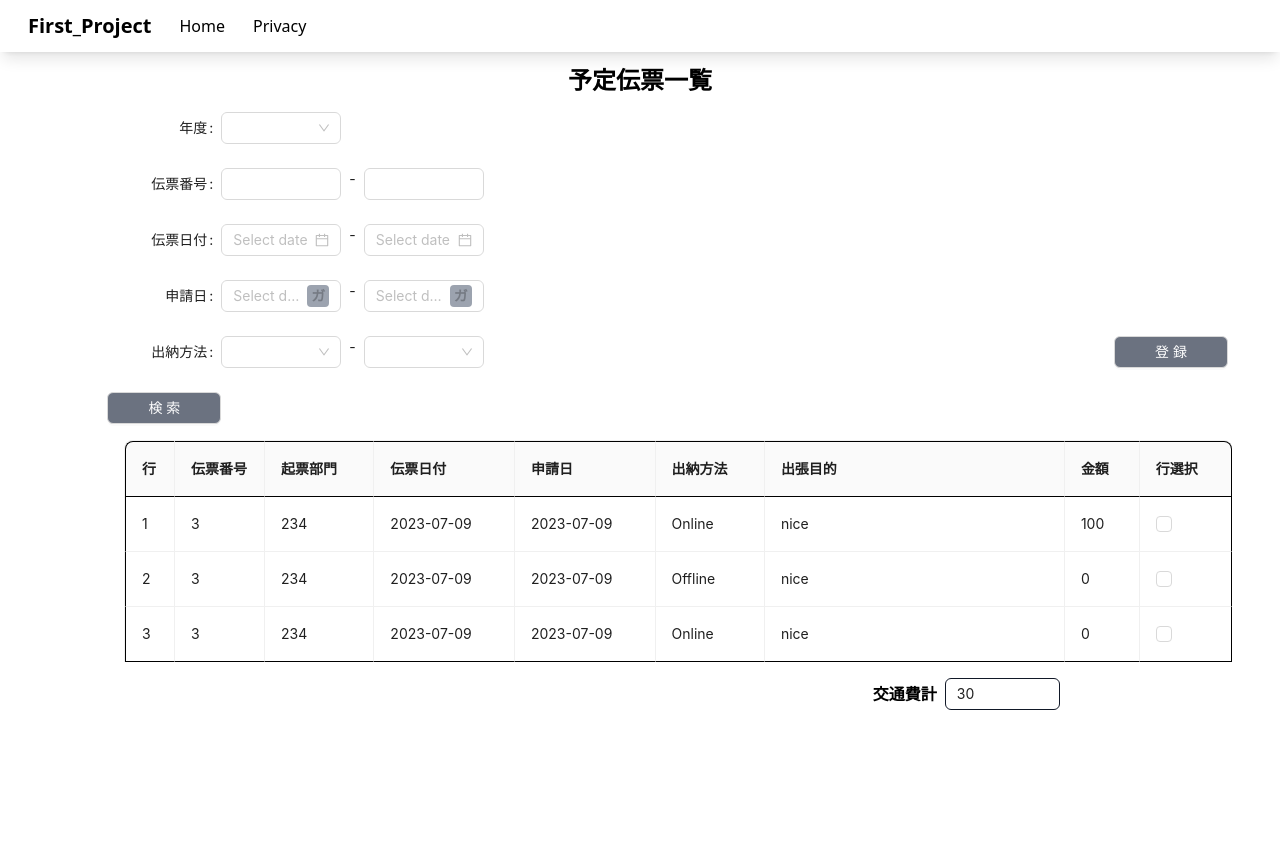
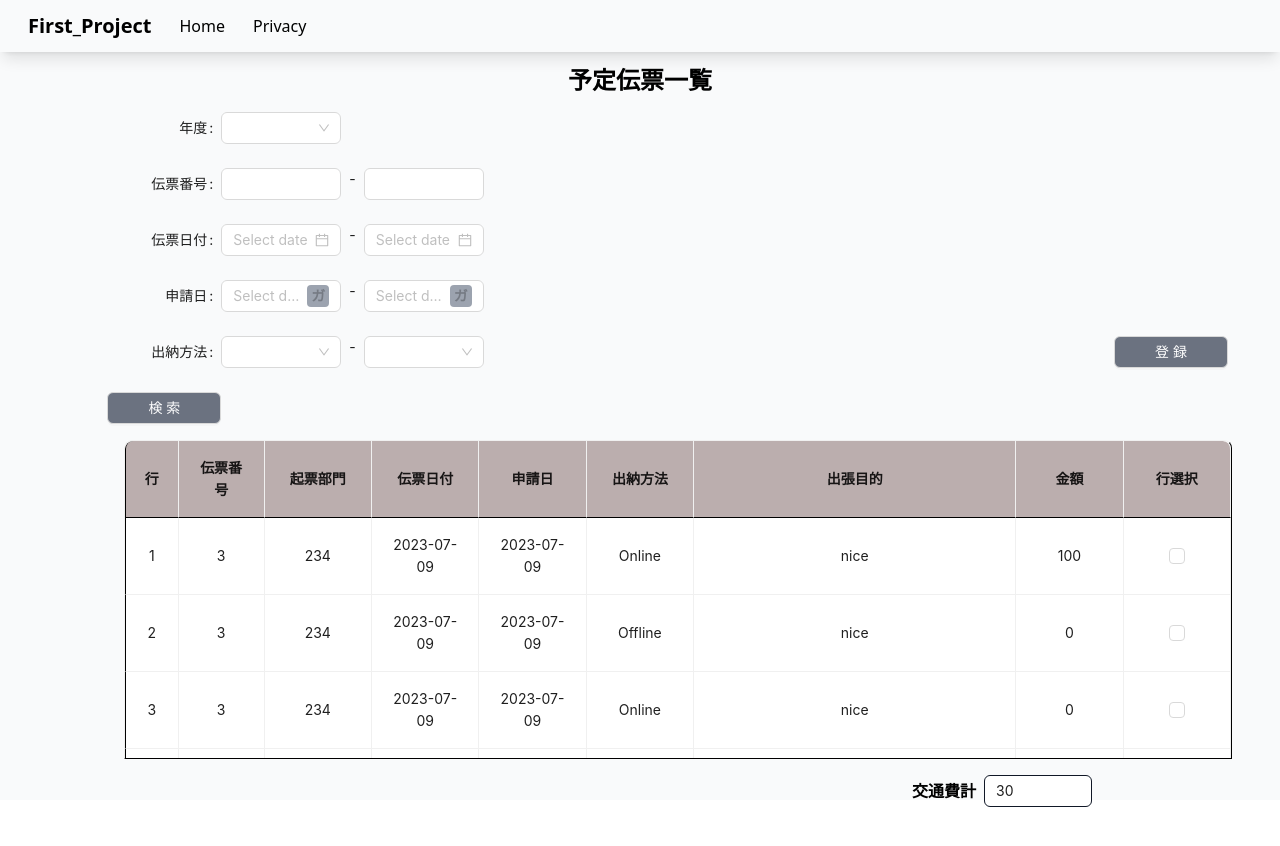
Before and after one commit to linhvq1/Intern-project, a React (Create React App) app in the folder client/: page / in a window 1280 px wide. Shown: the top 846 px of the page. Built offline with nearby package versions, Linux system fonts and the light colour scheme.

Commit message:
update env and change some file

```diff
--- a/client/package.json
+++ b/client/package.json
@@ -7,6 +7,8 @@
     "@testing-library/react": "^13.4.0",
     "@testing-library/user-event": "^13.5.0",
     "antd": "^5.1.4",
+    "axios": "^1.3.4",
+    "dotenv": "^16.0.3",
     "mobx": "^6.7.0",
     "mobx-react": "^7.6.0",
     "react": "^18.2.0",
@@ -14,7 +16,7 @@
     "react-router": "^6.6.2",
     "react-router-dom": "^6.6.2",
     "react-scripts": "5.0.1",
-    "styled-components": "^5.3.6",
+    "styled-components": "^5.3.8",
     "web-vitals": "^2.1.4"
   },
   "scripts": {
--- a/client/src/components/CustomTable.js
+++ b/client/src/components/CustomTable.js
@@ -1,28 +1,23 @@
 import { Table, Checkbox, Input } from "antd";
-import { useState } from "react";
+import { useState, useEffect } from "react";
 import styled from 'styled-components'
 
 const StyledTable = styled(Table)`
   .ant-table-thead > tr > th{
-    border-top: 1px solid black !important;
-
-    border-bottom: 1px solid black !important;
+    border-bottom: 1px solid black;
+    background: #bbaeae;
   }
   .ant-table-thead > tr > th:first-child{
     border-left: 1px solid black !important;
   }
-  .ant-table-thead > tr > th:last-child{
-    border-right: 1px solid black !important;
-  }
-
   .ant-table-row td:first-child{
     border-left: 1px solid black !important;
   }
-  .ant-table-row td:last-child{
-    border-right: 1px solid black !important;
+  .ant-table-container{
+    border: 1px solid black;
   }
-  .ant-table-tbody > .ant-table-row:last-child > td{
-    border-bottom: 1px solid black !important;
+  .ant-table-cell-scrollbar{
+    background: #bbaeae !important;
   }
 `
 
@@ -30,52 +25,67 @@ const columns = [
   {
     title: "行",
     dataIndex: "index",
-    width: 50,
+    width: "5%",
     key: "index",
     render: (text) => <a>{text}</a>,
+    align: 'center'
   },
   {
     title: "伝票番号",
     dataIndex: "spliNum",
     key: "spliNum",
-    width: 90
+    width: "8%",
+    align: 'center'
   },
   {
     title: "起票部門",
     dataIndex: "ticket",
     key: "ticket",
+    width: "10%",
+    align: 'center'
   },
   {
     title: "伝票日付",
     dataIndex: "splitDate",
     key: "splitDate",
+    width: "10%",
+    align: 'center'
   },
   {
     title: "申請日",
     dataIndex: "filingDate",
     key: "filingDate",
+    width: "10%",
+    align: 'center'
   },
   {
     title: "出納方法",
     dataIndex: "casherMethod",
     key: "casherMethod",
+    width: "10%",
+    align: 'center'
   },
   {
     title: "出張目的",
     dataIndex: "trip",
     key: "trip",
-    width: 300
+    width: "30%",
+    align: 'center'
   },
   {
     title: "金額",
     dataIndex: "money",
     key: "money",
+    width: "10%",
+    align: 'center'
   },
   {
     title: "行選択",
     dataIndex: "lineSelection",
     key: "lineSelection",
     render: () => <Checkbox />,
+    width: "10%",
+    align: 'center'
   },
 ];
 const data = [
@@ -112,18 +122,63 @@ const data = [
     money: "0",
     lineSelection: "",
   },
+  {
+    index: "3",
+    spliNum: "3",
+    ticket: "234",
+    splitDate: "2023-07-09",
+    filingDate: "2023-07-09",
+    casherMethod: "Online",
+    trip: "nice",
+    money: "0",
+    lineSelection: "",
+  },
+  {
+    index: "3",
+    spliNum: "3",
+    ticket: "234",
+    splitDate: "2023-07-09",
+    filingDate: "2023-07-09",
+    casherMethod: "Online",
+    trip: "nice",
+    money: "0",
+    lineSelection: "",
+  },
+  {
+    index: "3",
+    spliNum: "3",
+    ticket: "234",
+    splitDate: "2023-07-09",
+    filingDate: "2023-07-09",
+    casherMethod: "Online",
+    trip: "nice",
+    money: "0",
+    lineSelection: "",
+  },
+  {
+    index: "3",
+    spliNum: "3",
+    ticket: "234",
+    splitDate: "2023-07-09",
+    filingDate: "2023-07-09",
+    casherMethod: "Online",
+    trip: "nice",
+    money: "0",
+    lineSelection: "",
+  },
 ];
 
 const CustomTable = () => {
+
   return (
     <>
       <StyledTable className="lg:pr-9 lg:pl-14 xl:pl-28 mt-4" columns={columns} bordered dataSource={data} pagination={false}
-
+        scroll={{y: 240}}
       />
-      <div className="flex gap-2 items-center justify-end pr-52 mt-4">
+      <div className="flex gap-2 items-center justify-end pr-44 mt-4">
         <span className="font-bold">交通費計</span>
         <Input defaultValue={30} readOnly
-          className="w-[11%] border border-gray-900"
+          className="w-[10%] border border-gray-900"
           />
       </div>
     </>
--- a/client/src/pages/Home.js
+++ b/client/src/pages/Home.js
@@ -6,8 +6,8 @@ import ScheduleList from './ScheduleList/ScheduleList'
 
 function Home() {
   return (
-    <div>
-        <Navbar />
+    <div className="bg-gray-50 h-screen transition-height duration-75 ease-out">
+        <Navbar className="h-screen flex-initial"/>
         <div className='pb-2 flex-1 h-screen overflow-y-auto'>
             <Routes>
                 <Route path='/' element={<ScheduleList />}/>
--- a/client/src/pages/ScheduleList/ScheduleList.js
+++ b/client/src/pages/ScheduleList/ScheduleList.js
@@ -13,7 +13,7 @@ function ScheduleList() {
     });
   };
   return (
-    <div className="p-3">
+    <div className="p-3 pb-14 h-full overflow-y-auto">
       <HeaderTitle text={"予定伝票一覧"} />
       <div>
         <Form
--- /dev/null
+++ b/client/src/requests.js
@@ -0,0 +1,54 @@
+import axios from 'axios'
+const apiUrl = process.env.REACT_APP_API_URL
+
+const requests = {
+    get: (url) =>{
+        return axios({
+            method: `get`,
+            url: `${apiUrl}${url}`
+          })
+    },
+    post: (url, body, onUploadProgress) =>{
+        if(onUploadProgress){
+            return axios({
+                method: `post`,
+                url: `${apiUrl}${url}`,
+                data: body,
+                onUploadProgress
+              })
+        }
+        return axios({
+            method: `post`,
+            url: `${apiUrl}${url}`,
+            data: body,
+          })
+    },
+    delete: (url, body = false)=>{
+        if(body){
+            return axios.delete({
+                method: 'delete',
+                url: `${apiUrl}${url}`,
+                data: body
+            })
+        }
+        return axios.delete({
+            method: 'delete',
+            url: `${apiUrl}${url}`,
+        })
+    },
+    put: (url, body) =>{
+        return axios.put({
+            method: 'put',
+            url: `${apiUrl}${url}`,
+            data: body
+        })
+    },
+}
+
+const UserRequest = {
+    getUser: () => requests.get('/user')
+}
+
+export {
+    UserRequest
+}
```
Also changed, not shown: 1 other file (tests, documents, lock files or other folders).
